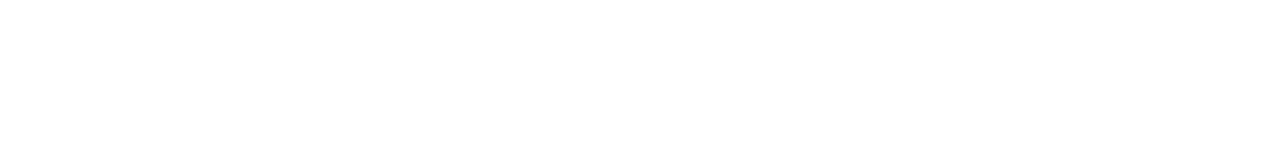
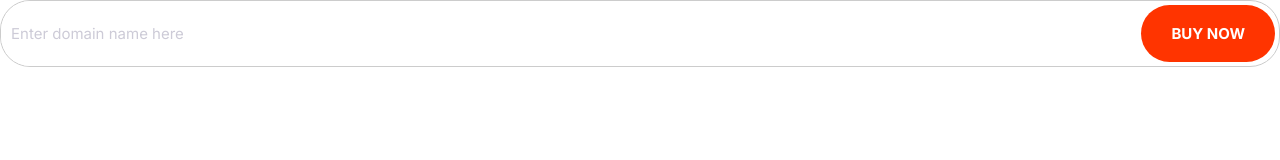
Before and after one commit to awinabaam/moshify, a plain HTML site: page index.html in a window 1280 px wide. Drawn offline with Linux system fonts and the light colour scheme.

Commit message:
Building the input group component.

```diff
--- a/css/styles.css
+++ b/css/styles.css
@@ -4,6 +4,8 @@
   --colour-accent: #ff3400;
   --colour-headings: #1b0760;
   --colour-body: #918ca4;
+  --colour-border: #ccc;
+  --border-radius: 30px;
 }
 
 *,
@@ -233,3 +235,39 @@ a {
     font-size: 1.5rem;
   }
 }
+
+/* INPUTS */
+.input {
+  border-radius: var(--border-radius);
+  border: 1px solid var(--colour-border);
+  color: var(--colour-headings);
+  font-size: 2rem;
+  outline: 0;
+  padding: 1.5rem 3.5rem;
+}
+
+::placeholder {
+  color: #cdcbd7;
+}
+
+.input-group {
+  border: 1px solid var(--colour-border);
+  border-radius: var(--border-radius);
+  display: flex;
+}
+
+.input-group .input {
+  border: 0;
+  flex-grow: 1;
+  padding: 1.5rem 1rem;
+}
+
+.input-group .btn {
+  margin: 4px;
+}
+
+@media screen and (min-width: 1024px) {
+  .input {
+    font-size: 1.5rem;
+  }
+}
--- a/index.html
+++ b/index.html
@@ -14,8 +14,10 @@
 </head>
 
 <body>
-
-
+  <div class="input-group">
+    <input type="text" name="" id="" class="input" placeholder="Enter domain name here">
+    <button class="btn btn--accent">Buy Now</button>
+  </div>
 </body>
 
 </html>
```
Also changed, not shown: css/components/input-group.html (added, +9 -0 lines).
